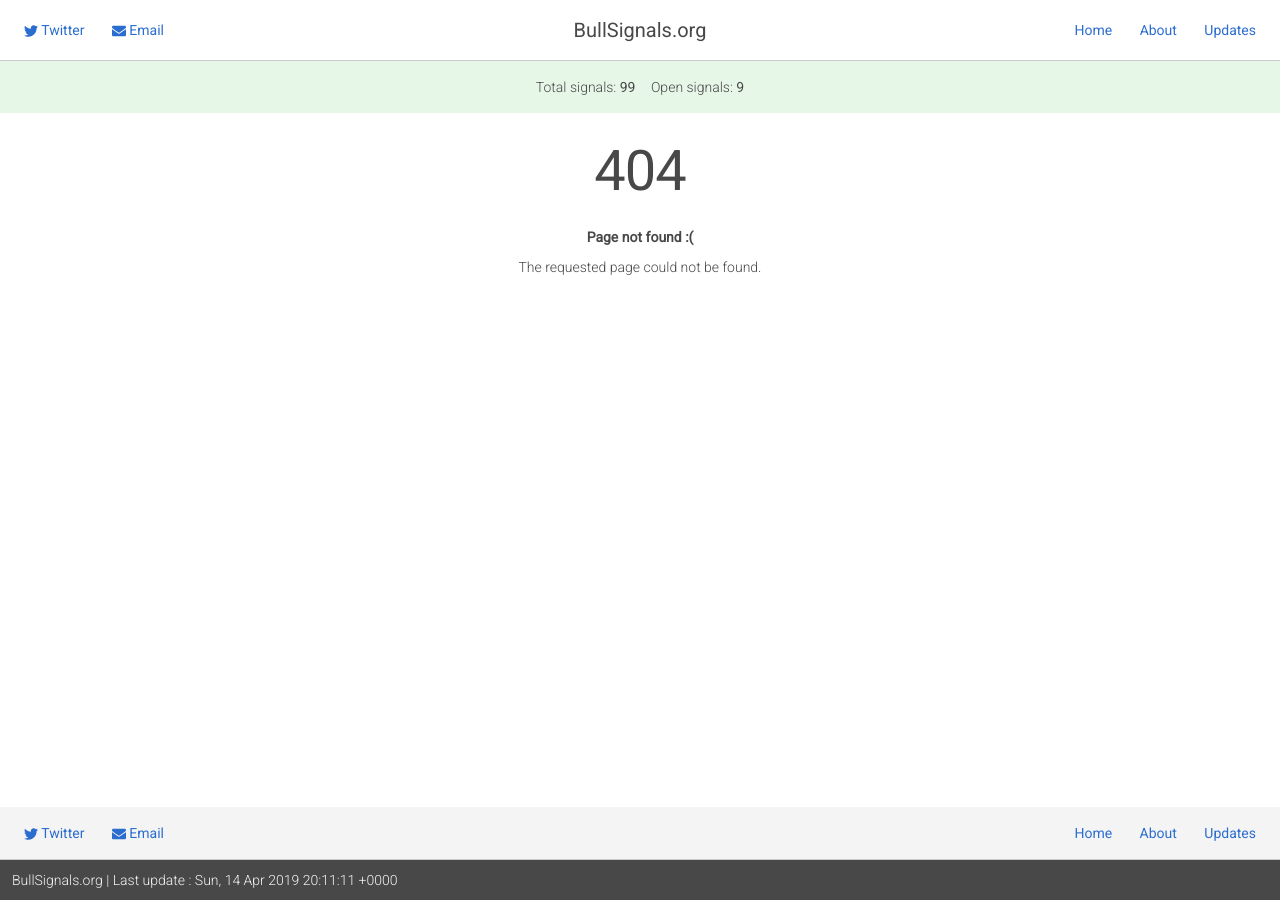
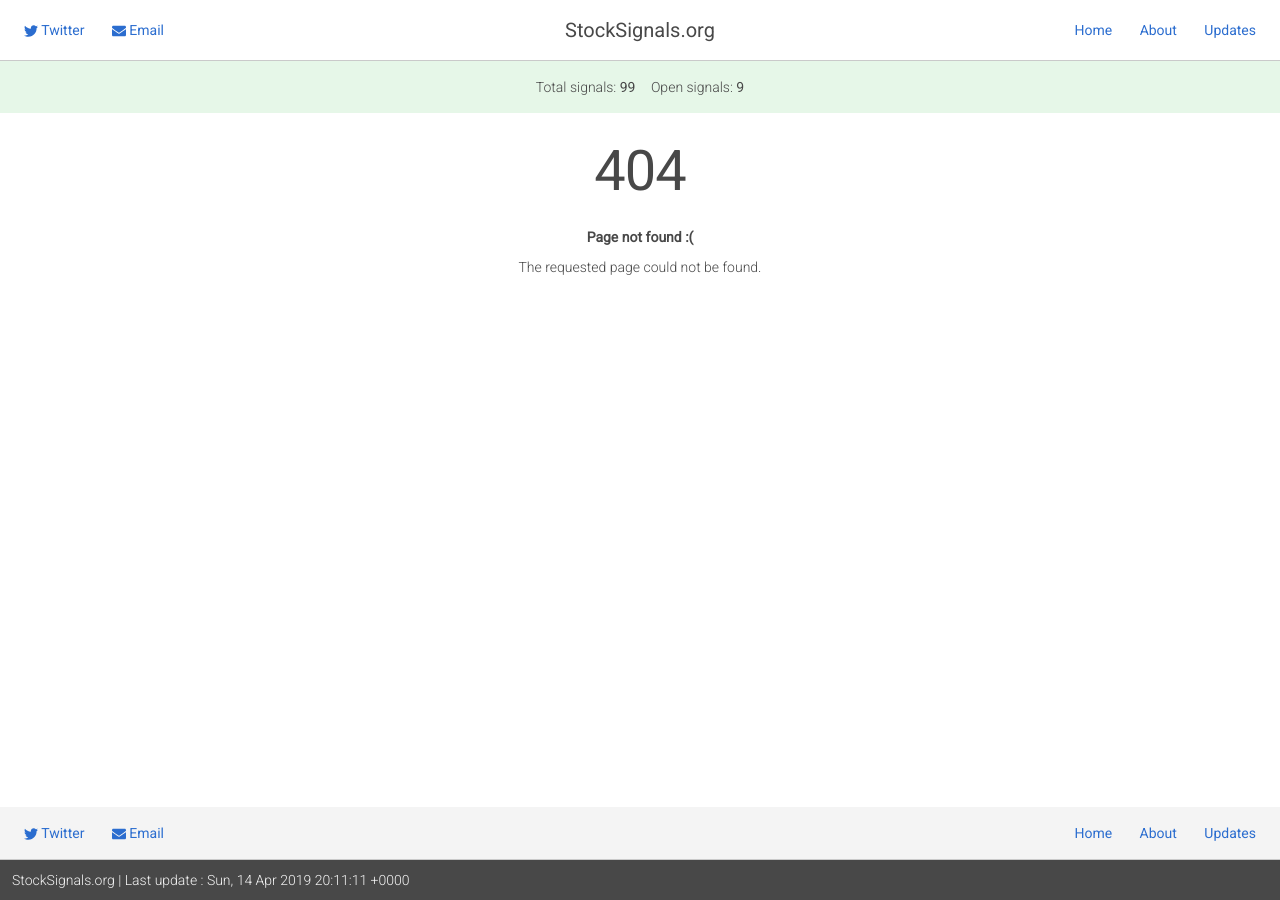
Before and after one commit to stocksignals/stocksignals.github.io, a Jekyll site: the page built from 404.html, in a window 1280 px wide. Built offline with Jekyll 4.4.1, drawn with Linux system fonts in a browser that asks for light colours.

Commit message:
^ Page description

```diff
--- a/_config.yml
+++ b/_config.yml
@@ -13,10 +13,9 @@
 # you will see them accessed via {{ site.title }}, {{ site.email }}, and so on.
 # You can create any custom variable you would like, and they will be accessible
 # in the templates via {{ site.myvariable }}.
-title: BullSignals.org
+title: StockSignals.org
 email: proochster@gmail.com
-description: >- # this means to ignore newlines until "baseurl:"
-  Free online stock signals, mid and long term.
+description: Free online stock signals.
 baseurl: "" # the subpath of your site, e.g. /blog
 url: "" # the base hostname & protocol for your site, e.g. http://example.com
 #twitter_username: jet2hangar
```
